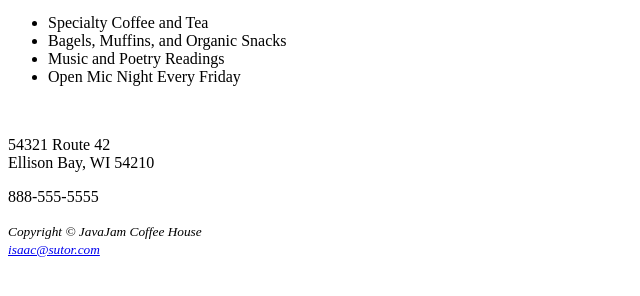
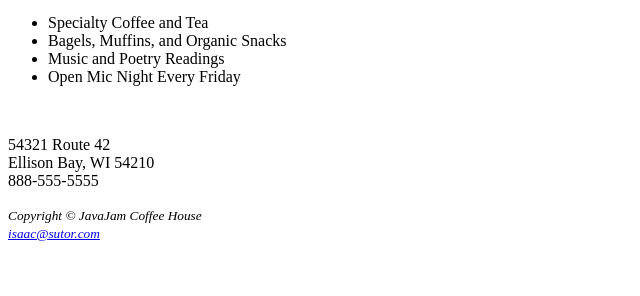
Before and after one commit to isaacsutor/undergrad_projects, a plain HTML site: page JavaJamSutor/index.html in a window 1280 px wide. Shown: the part 100-396 px from the top of the page, without its empty margins (0-640 px from the left). Drawn offline with Linux system fonts and the light colour scheme.

Commit message:
fixed format final

```diff
--- a/JavaJamSutor/index.html
+++ b/JavaJamSutor/index.html
@@ -27,9 +27,8 @@
 <br>
 <div>
 	<p>54321 Route 42<br>
-	Ellison Bay, WI 54210<br></p>
-
-	<p>888-555-5555</p>
+	Ellison Bay, WI 54210<br>
+	888-555-5555</p>
 </div>
 <footer>
   <small><i>Copyright &copy; JavaJam Coffee House</i></small><br>
```
